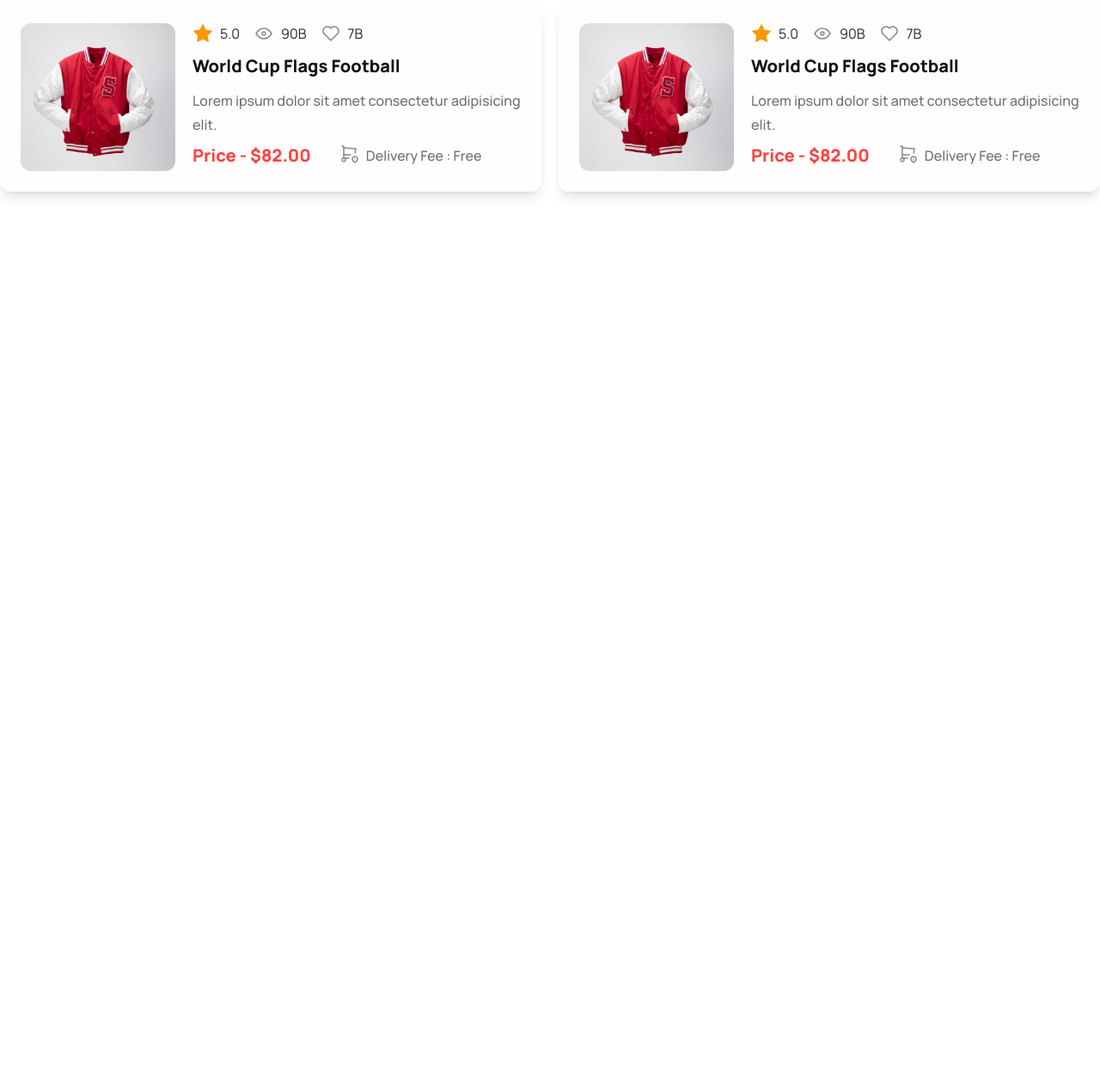
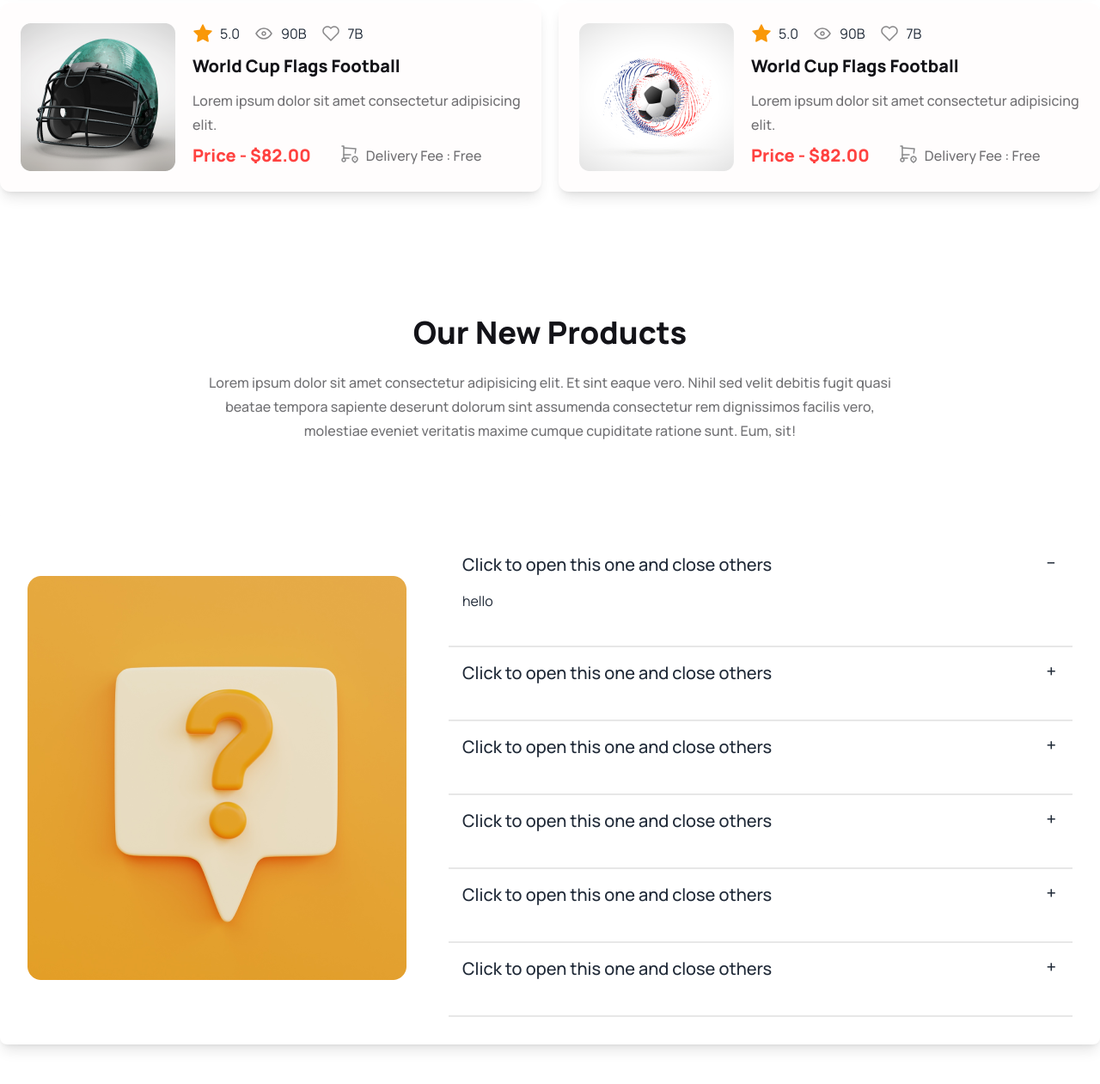
Before and after one commit to abubakar1010/Masmak_Hockey_Club, a plain HTML site: page index.html in a window 1280 px wide. Shown: the part 3399-4660 px from the top of the page at 86% size. Before the commit the page ends 3766 px from the top, so only its background shows below. Drawn offline with nearby package versions, Linux system fonts and the light colour scheme.

Commit message:
finished faq section with responsive ui

```diff
--- a/index.html
+++ b/index.html
@@ -442,7 +442,8 @@
 
                 <!-- card-1 start here -->
 
-                <div id="card-1" class="flex flex-col lg:flex-row gap-5 shadow-lg rounded-xl p-6 bg-red-200 bg-opacity-5 h-fit">
+                <div id="card-1"
+                    class="flex flex-col lg:flex-row gap-5 shadow-lg rounded-xl p-6 bg-red-200 bg-opacity-5 h-fit">
 
                     <!-- card-image here -->
 
@@ -576,12 +577,13 @@
 
                 <!-- card-2 start here -->
 
-                <div id="card-2" class="flex flex-col lg:flex-row gap-5 shadow-lg rounded-xl p-6 bg-red-200 bg-opacity-5 h-fit">
+                <div id="card-2"
+                    class="flex flex-col lg:flex-row gap-5 shadow-lg rounded-xl p-6 bg-red-200 bg-opacity-5 h-fit">
 
                     <!-- card-image here -->
 
                     <div id="card-image" class="md:shrink-0">
-                        <img class="md:w-[180px] w-full" src="./assets/images/red-jacket.png" alt="">
+                        <img class="md:w-[180px] w-full" src="./assets/images/green-hole.png" alt="">
                     </div>
 
                     <!-- card image end here -->
@@ -710,12 +712,13 @@
 
                 <!-- card-3 start here -->
 
-                <div id="card-3" class="flex flex-col lg:flex-row gap-5 shadow-lg rounded-xl p-6 bg-red-200 bg-opacity-5 h-fit">
+                <div id="card-3"
+                    class="flex flex-col lg:flex-row gap-5 shadow-lg rounded-xl p-6 bg-red-200 bg-opacity-5 h-fit">
 
                     <!-- card-image here -->
 
                     <div id="card-image" class="md:shrink-0">
-                        <img class="md:w-[180px] w-full" src="./assets/images/red-jacket.png" alt="">
+                        <img class="md:w-[180px] w-full" src="./assets/images/yellow-cap.png" alt="">
                     </div>
 
                     <!-- card image end here -->
@@ -844,12 +847,13 @@
 
                 <!-- card-4 start here -->
 
-                <div id="card-4" class="flex flex-col lg:flex-row gap-5 shadow-lg rounded-xl p-6 bg-red-200 bg-opacity-5 h-fit">
+                <div id="card-4"
+                    class="flex flex-col lg:flex-row gap-5 shadow-lg rounded-xl p-6 bg-red-200 bg-opacity-5 h-fit">
 
                     <!-- card-image here -->
 
                     <div id="card-image" class="md:shrink-0">
-                        <img class="md:w-[180px] w-full" src="./assets/images/red-jacket.png" alt="">
+                        <img class="md:w-[180px] w-full" src="./assets/images/jersey.png" alt="">
                     </div>
 
                     <!-- card image end here -->
@@ -978,12 +982,13 @@
 
                 <!-- card-5 start here -->
 
-                <div id="card-5" class="flex flex-col lg:flex-row gap-5 shadow-lg rounded-xl p-6 bg-red-200 bg-opacity-5 h-fit">
+                <div id="card-5"
+                    class="flex flex-col lg:flex-row gap-5 shadow-lg rounded-xl p-6 bg-red-200 bg-opacity-5 h-fit">
 
                     <!-- card-image here -->
 
                     <div id="card-image" class="md:shrink-0">
-                        <img class="md:w-[180px] w-full" src="./assets/images/red-jacket.png" alt="">
+                        <img class="md:w-[180px] w-full" src="./assets/images/cap.png" alt="">
                     </div>
 
                     <!-- card image end here -->
@@ -1112,12 +1117,13 @@
 
                 <!-- card-6 start here -->
 
-                <div id="card-6" class="flex flex-col lg:flex-row gap-5 shadow-lg rounded-xl p-6 bg-red-200 bg-opacity-5 h-fit">
+                <div id="card-6"
+                    class="flex flex-col lg:flex-row gap-5 shadow-lg rounded-xl p-6 bg-red-200 bg-opacity-5 h-fit">
 
                     <!-- card-image here -->
 
                     <div id="card-image" class="md:shrink-0">
-                        <img class="md:w-[180px] w-full" src="./assets/images/red-jacket.png" alt="">
+                        <img class="md:w-[180px] w-full" src="./assets/images/football.png" alt="">
                     </div>
 
                     <!-- card image end here -->
@@ -1250,6 +1256,88 @@
 
         <!-- product section end here -->
 
+        <!-- faq section start here -->
+        <section>
+
+            <!-- section description start here -->
+
+            <div id="description" class="max-w-[800px] mx-auto text-center mb-20">
+                <h1 class="text-[#131318] text-4xl font-extrabold mb-6">Our New Products</h1>
+                <p class="font-medium text-[#13131899] leading-7">Lorem ipsum dolor sit amet consectetur adipisicing
+                    elit. Et sint eaque vero. Nihil sed velit debitis fugit quasi beatae tempora sapiente deserunt
+                    dolorum sint assumenda consectetur rem dignissimos facilis vero, molestiae eveniet veritatis maxime
+                    cumque cupiditate ratione sunt. Eum, sit!</p>
+            </div>
+
+            <!-- section description end here -->
+
+            <div id="faq-container" class="flex lg:flex-row flex-col gap-10 shadow-lg p-8 rounded-lg bg-white items-center justify-center">
+
+                <div class="lg:max-w-[450px] w-full">
+                    <img src="assets/images/question.png" alt="">
+                </div>
+
+                <div class="w-full">
+                    <div class="collapse collapse-plus border-b-2 border-[#1313181A] rounded-none pb-6">
+                        <input type="radio" name="my-accordion-3" checked="checked" />
+                        <div class="collapse-title text-xl font-medium">
+                            Click to open this one and close others
+                        </div>
+                        <div class="collapse-content">
+                            <p>hello</p>
+                        </div>
+                    </div>
+                    <div class="collapse collapse-plus border-b-2 border-[#1313181A] rounded-none pb-6">
+                        <input type="radio" name="my-accordion-3" />
+                        <div class="collapse-title text-xl font-medium">
+                            Click to open this one and close others
+                        </div>
+                        <div class="collapse-content">
+                            <p>hello</p>
+                        </div>
+                    </div>
+                    <div class="collapse collapse-plus border-b-2 border-[#1313181A] rounded-none pb-6">
+                        <input type="radio" name="my-accordion-3" />
+                        <div class="collapse-title text-xl font-medium">
+                            Click to open this one and close others
+                        </div>
+                        <div class="collapse-content">
+                            <p>hello</p>
+                        </div>
+                    </div>
+                    <div class="collapse collapse-plus border-b-2 border-[#1313181A] rounded-none pb-6">
+                        <input type="radio" name="my-accordion-3" />
+                        <div class="collapse-title text-xl font-medium">
+                            Click to open this one and close others
+                        </div>
+                        <div class="collapse-content">
+                            <p>hello</p>
+                        </div>
+                    </div>
+                    <div class="collapse collapse-plus border-b-2 border-[#1313181A] rounded-none pb-6">
+                        <input type="radio" name="my-accordion-3" />
+                        <div class="collapse-title text-xl font-medium">
+                            Click to open this one and close others
+                        </div>
+                        <div class="collapse-content">
+                            <p>hello</p>
+                        </div>
+                    </div>
+                    <div class="collapse collapse-plus border-b-2 border-[#1313181A] rounded-none pb-6">
+                        <input type="radio" name="my-accordion-3" />
+                        <div class="collapse-title text-xl font-medium">
+                            Click to open this one and close others
+                        </div>
+                        <div class="collapse-content">
+                            <p>hello</p>
+                        </div>
+                    </div>
+                </div>
+
+            </div>
+
+        </section>
+        <!-- faq section start here -->
     </main>
 
     <footer>
```
